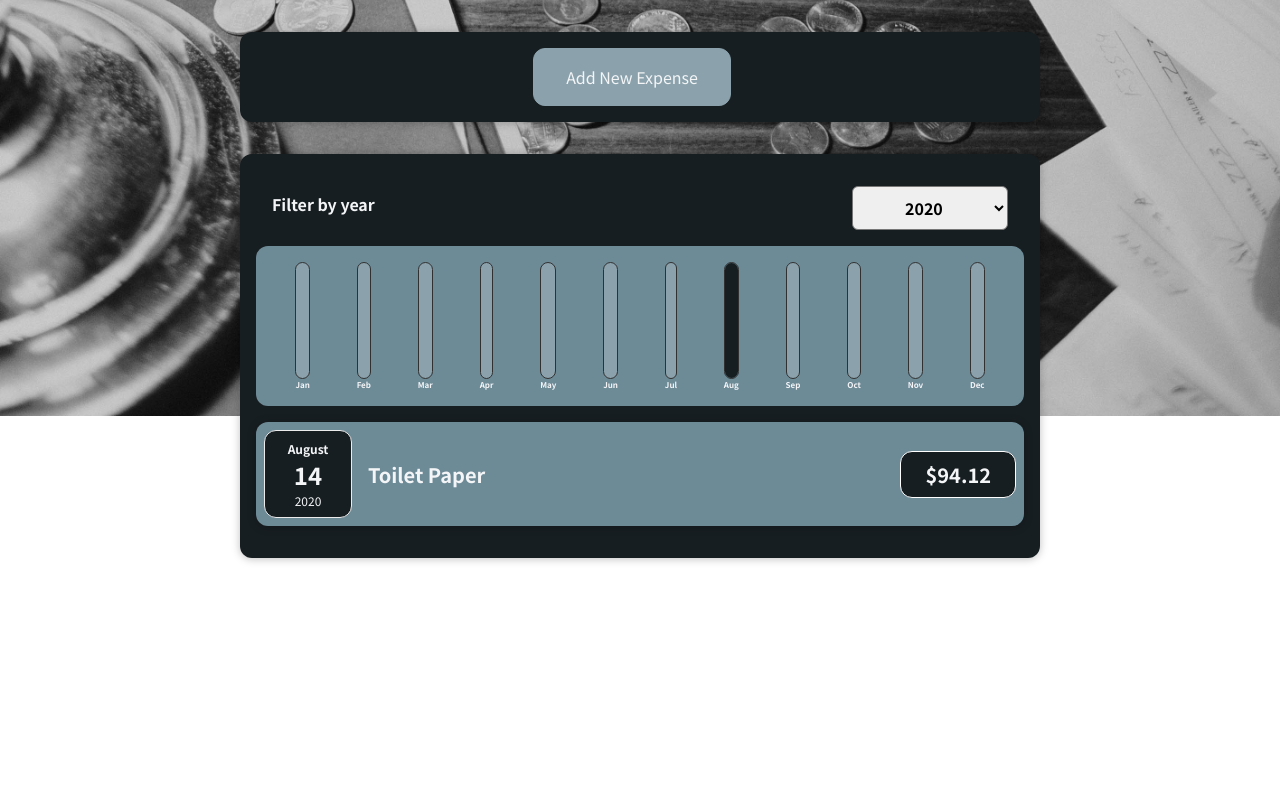
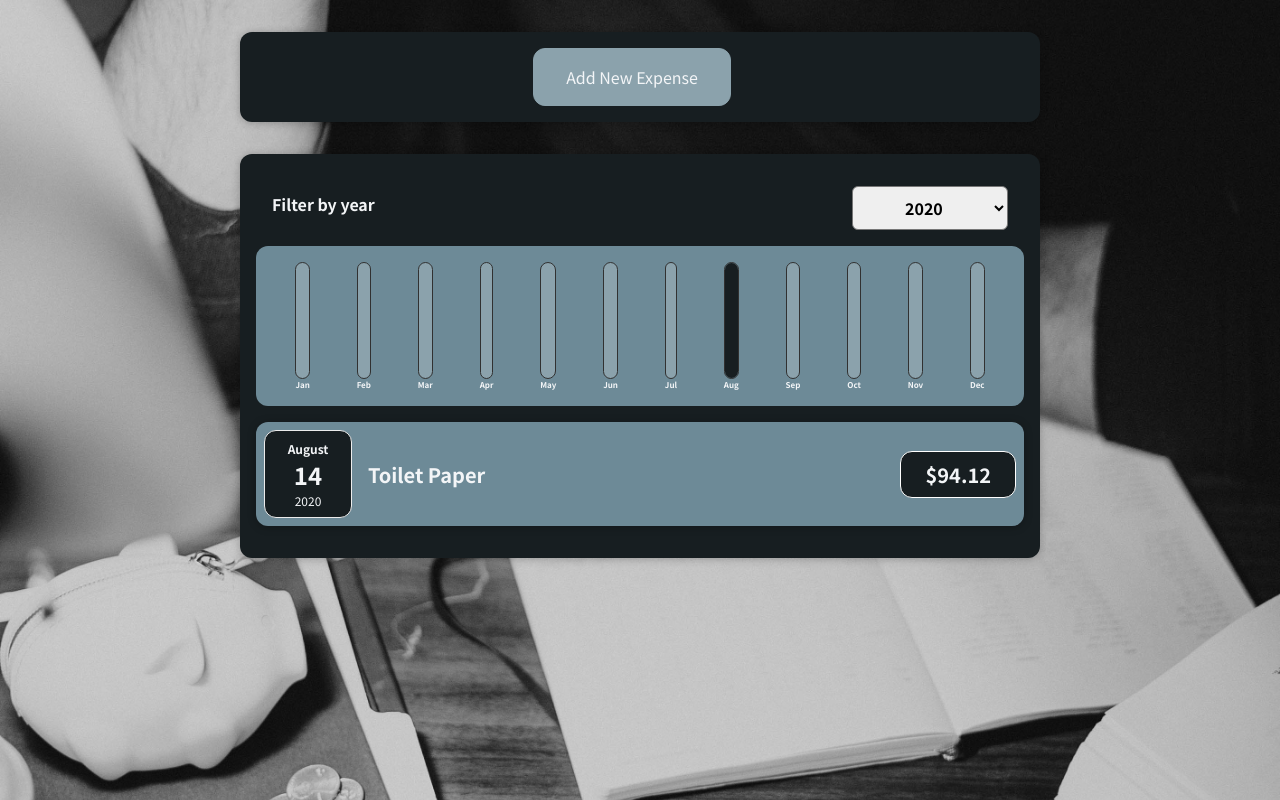
Before and after one commit to Itsmehp/ReactMainProject, a React (Create React App) app: page / in a window 1280 px wide. Built offline with nearby package versions, Linux system fonts and the light colour scheme.

Commit message:
bg changes

```diff
--- a/src/index.css
+++ b/src/index.css
@@ -23,7 +23,7 @@ body {
   background-repeat: no-repeat;
   background-size: cover;
   height: 100%;
-  background-position-y: -1500px;
+  /* background-position-y: -1500px;
   background-position-x: center;
-  background-attachment: fixed;
+  background-attachment: fixed; */
 }
```
